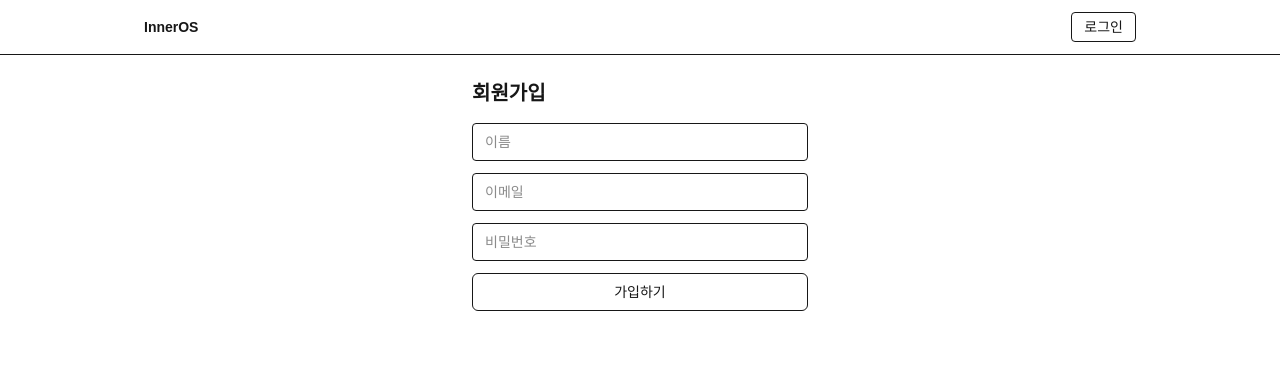
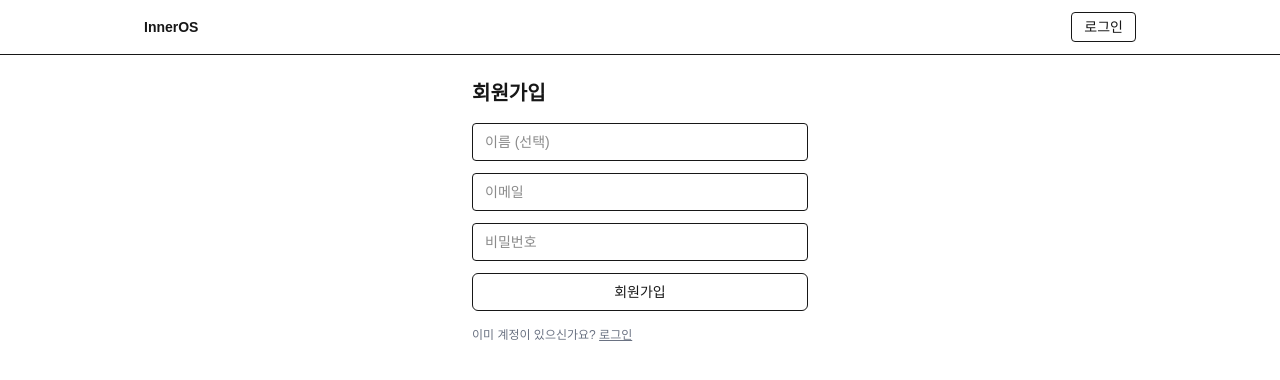
Before and after one commit to Rislee/nextjs, a Next.js app: page /auth/sign-up in a window 1280 px wide. Shown: the top 380 px of the page. Built offline with nearby package versions, Linux system fonts and the light colour scheme; no server answers.

Commit message:
회원가입 버튼 추가및 업그레이드 버튼 추가

```diff
--- a/app/auth/sign-in/page.tsx
+++ b/app/auth/sign-in/page.tsx
@@ -1,8 +1,13 @@
 'use client';
 
-import { Suspense, useCallback, useMemo, useState } from 'react';
-import { useSearchParams, useRouter } from 'next/navigation';
-import { createBrowserClient } from '@supabase/ssr';
+import { Suspense, useCallback, useMemo } from 'react';
+import { useSearchParams } from 'next/navigation';
+import { createClient } from '@supabase/supabase-js';
+
+const supabase = createClient(
+  process.env.NEXT_PUBLIC_SUPABASE_URL!,
+  process.env.NEXT_PUBLIC_SUPABASE_ANON_KEY!
+);
 
 export default function SignInPage() {
   return (
@@ -14,102 +19,50 @@ export default function SignInPage() {
 
 function Content() {
   const sp = useSearchParams();
-  const router = useRouter();
 
-  const supabase = useMemo(
-    () =>
-      createBrowserClient(
-        process.env.NEXT_PUBLIC_SUPABASE_URL!,
-        process.env.NEXT_PUBLIC_SUPABASE_ANON_KEY!
-      ),
-    []
-  );
-
-  const next = sp.get('next') || '/dashboard';
-  const origin = typeof window !== 'undefined' ? window.location.origin : 'https://account.inneros.co.kr';
-  const redirectTo = `${origin}/auth/callback?next=${encodeURIComponent(next)}`;
-
-  // email/password
-  const [email, setEmail] = useState('');
-  const [pw, setPw] = useState('');
-  const [loading, setLoading] = useState(false);
-
-  const syncUidCookie = useCallback(async () => {
-    const session = await supabase.auth.getSession();
-    const access = session.data.session?.access_token;
-    if (!access) return;
-    await fetch('/api/auth/sync', {
-      method: 'POST',
-      headers: { Authorization: `Bearer ${access}` },
-      credentials: 'include',
-    });
-  }, [supabase]);
-
-  const signInWithPassword = useCallback(async () => {
-    try {
-      setLoading(true);
-      const { error } = await supabase.auth.signInWithPassword({ email, password: pw });
-      if (error) throw error;
-      await syncUidCookie();          // 서버 uid 쿠키 동기화
-      router.replace(next);
-    } catch (e: any) {
-      alert(e.message || '로그인 실패');
-    } finally {
-      setLoading(false);
-    }
-  }, [email, pw, supabase, next, router, syncUidCookie]);
+  // /auth/sign-in?next=/checkout/START_OS 지원
+  const next = sp.get('next') || '';
+  const redirectTo = useMemo(() => {
+    const base = 'https://account.inneros.co.kr/auth/callback';
+    return next ? `${base}?next=${encodeURIComponent(next)}` : base;
+  }, [next]);
 
   const signInWithGoogle = useCallback(async () => {
     const { error } = await supabase.auth.signInWithOAuth({
       provider: 'google',
-      options: { redirectTo, queryParams: { prompt: 'select_account' } },
+      options: { redirectTo },
     });
     if (error) {
-      console.error('[OAuth error]', error);
+      console.error(error);
       alert(error.message);
     }
-  }, [redirectTo, supabase]);
+  }, [redirectTo]);
+
+  const signUpHref = useMemo(
+    () => (next ? `/auth/sign-up?next=${encodeURIComponent(next)}` : `/auth/sign-up`),
+    [next]
+  );
 
   return (
     <main className="mx-auto max-w-sm p-6 space-y-4">
       <h1 className="text-xl font-semibold">로그인</h1>
 
-      <div className="space-y-2">
-        <input
-          type="email"
-          className="w-full rounded border px-3 py-2 text-sm"
-          placeholder="이메일"
-          value={email}
-          onChange={(e) => setEmail(e.target.value)}
-          autoComplete="email"
-        />
-        <input
-          type="password"
-          className="w-full rounded border px-3 py-2 text-sm"
-          placeholder="비밀번호"
-          value={pw}
-          onChange={(e) => setPw(e.target.value)}
-          autoComplete="current-password"
-        />
-        <button
-          onClick={signInWithPassword}
-          disabled={loading}
-          className="w-full rounded-md border px-4 py-2 text-sm hover:bg-gray-50"
-        >
-          {loading ? '로그인 중…' : '이메일로 로그인'}
-        </button>
-      </div>
-
-      <div className="text-center text-xs text-gray-400">또는</div>
-
       <button
         onClick={signInWithGoogle}
-        className="w-full rounded-md border px-4 py-2 text-sm hover:bg-gray-50"
+        className="mt-2 w-full rounded-md border px-4 py-2 text-sm hover:bg-gray-50"
       >
-        Google로 계속
+        Google로 계속하기
       </button>
 
-      <p className="text-xs text-gray-500 break-all">redirectTo: {redirectTo}</p>
+      <div className="text-center text-xs text-gray-500">또는</div>
+
+      {/* 이메일 회원가입 안내 */}
+      <a
+        href={signUpHref}
+        className="block w-full rounded-md border px-4 py-2 text-center text-sm hover:bg-gray-50"
+      >
+        이메일로 회원가입
+      </a>
     </main>
   );
 }
--- a/app/auth/sign-up/page.tsx
+++ b/app/auth/sign-up/page.tsx
@@ -1,101 +1,116 @@
 'use client';
 
-import { useMemo, useState } from 'react';
-import { createBrowserClient } from '@supabase/ssr';
+import { useCallback, useMemo, useState, Suspense } from 'react';
+import { useRouter, useSearchParams } from 'next/navigation';
+import { createClient } from '@supabase/supabase-js';
+
+const supabase = createClient(
+  process.env.NEXT_PUBLIC_SUPABASE_URL!,
+  process.env.NEXT_PUBLIC_SUPABASE_ANON_KEY!
+);
 
 export default function SignUpPage() {
-  const supabase = useMemo(
-    () =>
-      createBrowserClient(
-        process.env.NEXT_PUBLIC_SUPABASE_URL!,
-        process.env.NEXT_PUBLIC_SUPABASE_ANON_KEY!
-      ),
-    []
+  return (
+    <Suspense fallback={<div className="p-6 text-sm text-gray-600">회원가입 초기화 중…</div>}>
+      <Content />
+    </Suspense>
   );
+}
 
-  const [name, setName] = useState('');
+function Content() {
+  const router = useRouter();
+  const sp = useSearchParams();
+
+  const next = sp.get('next') || '';
+  const [fullName, setFullName] = useState('');
   const [email, setEmail] = useState('');
   const [pw, setPw] = useState('');
   const [loading, setLoading] = useState(false);
-  const [msg, setMsg] = useState('');
+  const [notice, setNotice] = useState<string>("");
 
-  async function syncUidCookie() {
-    const session = await supabase.auth.getSession();
-    const access = session.data.session?.access_token;
-    if (!access) return;
-    await fetch('/api/auth/sync', {
-      method: 'POST',
-      headers: { Authorization: `Bearer ${access}` },
-      credentials: 'include',
-    });
-  }
+  const onSubmit = useCallback(async (e: React.FormEvent) => {
+    e.preventDefault();
+    if (loading) return;
+    setLoading(true);
+    setNotice("");
 
-  const onSubmit = async (e: React.FormEvent) => {
-    e.preventDefault();
-    setMsg('');
     try {
-      setLoading(true);
       const { data, error } = await supabase.auth.signUp({
         email,
         password: pw,
-        options: { data: { full_name: name } },
+        options: {
+          data: { full_name: fullName || null },
+          emailRedirectTo: 'https://account.inneros.co.kr/auth/callback',
+        },
       });
+
       if (error) throw error;
 
-      // 이메일 확인 요구 ON인 프로젝트면 data.user가 null일 수 있음
-      if (data.user) {
-        // profiles upsert
-        await supabase.from('profiles').upsert({ id: data.user.id, full_name: name });
-        await syncUidCookie();
-        setMsg('가입 완료! 대시보드로 이동해 주세요.');
+      // 이메일 확인이 꺼져 있으면 즉시 세션이 생깁니다.
+      // 켜져 있으면 세션이 없고, 메일 확인 후 돌아오게 됩니다.
+      const session = data.session;
+      if (session) {
+        // uid 쿠키 동기화 후 이동
+        await fetch('/api/session/ensure', { method: 'GET', credentials: 'include' });
+        router.replace(next || '/dashboard');
       } else {
-        setMsg('가입 이메일이 발송되었습니다. 메일을 확인해 주세요.');
+        setNotice("회원가입이 완료되었습니다. 이메일의 인증 링크를 확인해 주세요.");
       }
-    } catch (e: any) {
-      setMsg(e.message || '가입 실패');
+    } catch (err: any) {
+      alert(err?.message || '회원가입 중 오류가 발생했습니다.');
     } finally {
       setLoading(false);
     }
-  };
+  }, [email, pw, fullName, next, router, loading]);
 
   return (
     <main className="mx-auto max-w-sm p-6">
-      <h1 className="text-xl font-semibold mb-4">회원가입</h1>
-      <form onSubmit={onSubmit} className="space-y-3">
+      <h1 className="text-xl font-semibold">회원가입</h1>
+
+      <form onSubmit={onSubmit} className="mt-4 space-y-3">
         <input
+          type="text"
+          placeholder="이름 (선택)"
+          value={fullName}
+          onChange={(e) => setFullName(e.target.value)}
           className="w-full rounded border px-3 py-2 text-sm"
-          placeholder="이름"
-          value={name}
-          onChange={(e) => setName(e.target.value)}
-          required
         />
         <input
           type="email"
-          className="w-full rounded border px-3 py-2 text-sm"
           placeholder="이메일"
           value={email}
           onChange={(e) => setEmail(e.target.value)}
-          autoComplete="email"
           required
+          className="w-full rounded border px-3 py-2 text-sm"
         />
         <input
           type="password"
-          className="w-full rounded border px-3 py-2 text-sm"
           placeholder="비밀번호"
           value={pw}
           onChange={(e) => setPw(e.target.value)}
-          autoComplete="new-password"
           required
+          className="w-full rounded border px-3 py-2 text-sm"
         />
         <button
           type="submit"
           disabled={loading}
           className="w-full rounded-md border px-4 py-2 text-sm hover:bg-gray-50"
         >
-          {loading ? '처리 중…' : '가입하기'}
+          {loading ? '가입 중…' : '회원가입'}
         </button>
       </form>
-      {msg && <p className="mt-3 text-sm text-gray-600">{msg}</p>}
+
+      {notice && <p className="mt-3 text-sm text-amber-700">{notice}</p>}
+
+      <div className="mt-4 text-xs text-gray-500">
+        이미 계정이 있으신가요?{" "}
+        <a
+          href={next ? `/auth/sign-in?next=${encodeURIComponent(next)}` : '/auth/sign-in'}
+          className="underline"
+        >
+          로그인
+        </a>
+      </div>
     </main>
   );
 }
```
Also changed, not shown: components/dashboard/DashboardClient.tsx (+37 -16 lines).
